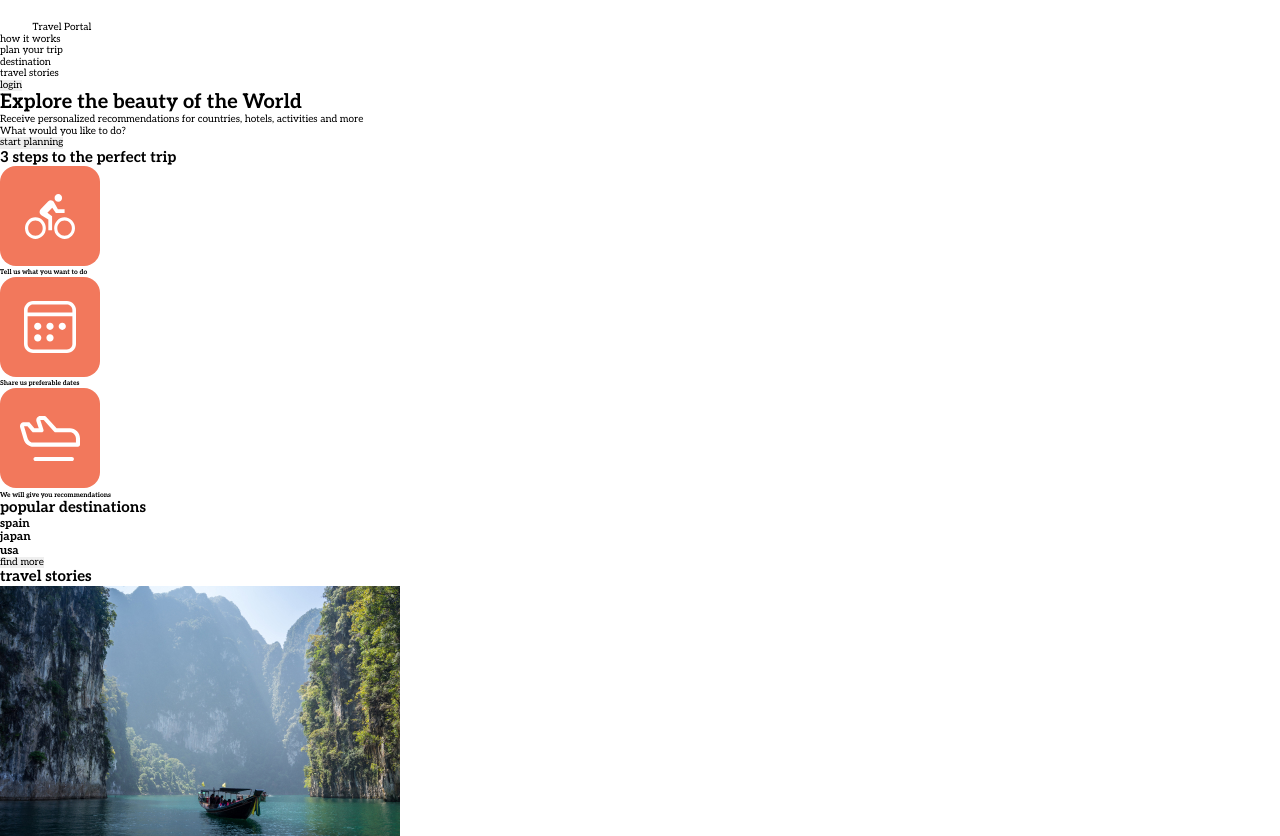
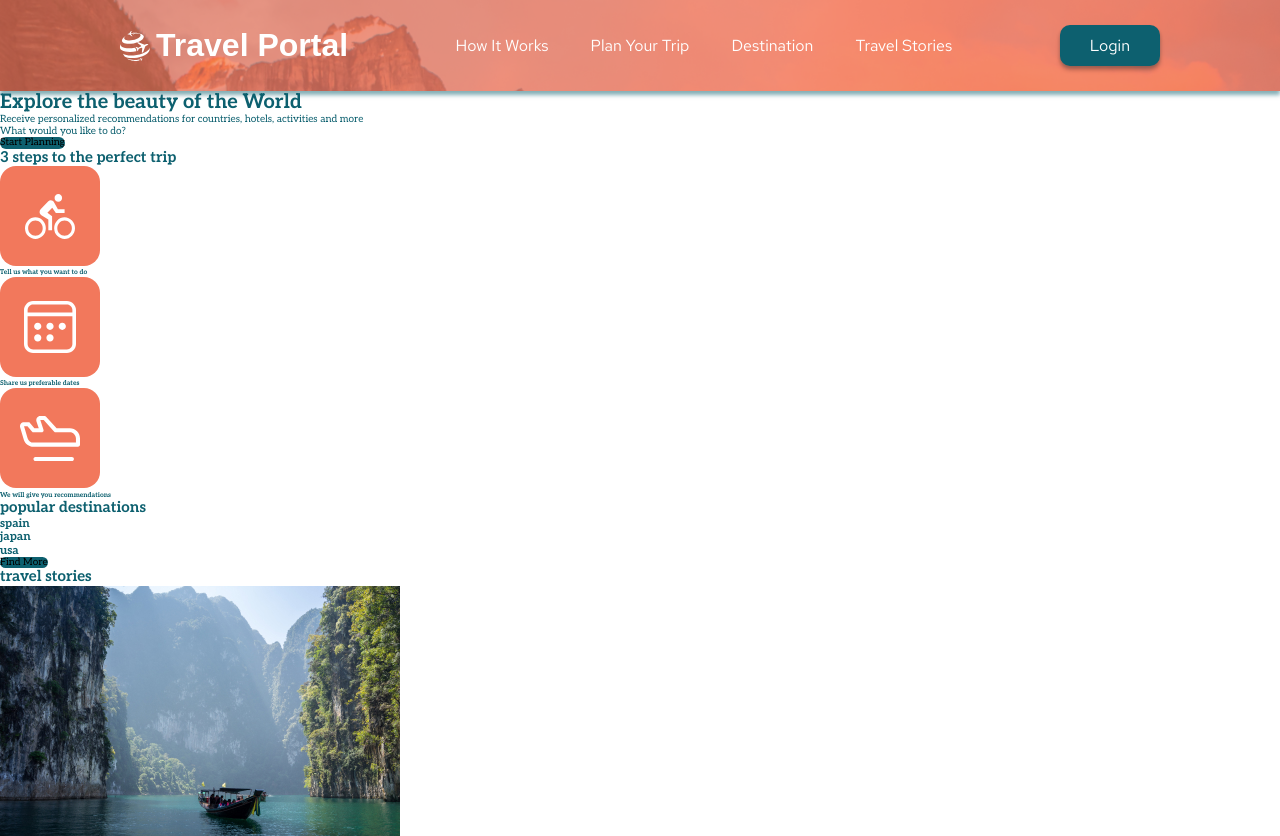
Before and after one commit to WWWolkodaWWW/travel-layout, a website: page travel/index.html in a window 1280 px wide. Shown: the top 836 px of the page. Drawn offline with Linux system fonts and the light colour scheme; a web font is replaced by a local one.

Commit message:
feat: add basic header desktop styles

```diff
--- a/travel/index.html
+++ b/travel/index.html
@@ -19,7 +19,7 @@
 </head>
 <body>
 	<header class="header">
-		<div class="wrapper">
+		<div class="wrapper header__wrapper">
 			<div class="header__logo">
 				<a href="#" class="logo_link">
 					<img src="./assets/svg/logo.svg" alt="logo">
@@ -28,17 +28,17 @@
 			</div>
 			<nav class="header__navigation">
 				<ul class="navigation">
-					<li class="navigation_menu">
-						<a href="#" class="navigation_link">how it works</a>
+					<li class="navigation__menu">
+						<a href="#" class="navigation__menu_link">how it works</a>
 					</li>
-					<li class="navigation_menu">
-						<a href="#" class="navigation_link">plan your trip</a>
+					<li class="navigation__menu">
+						<a href="#" class="navigation__menu_link">plan your trip</a>
 					</li>
-					<li class="navigation_menu">
-						<a href="#" class="navigation_link">destination</a>
+					<li class="navigation__menu">
+						<a href="#" class="navigation__menu_link">destination</a>
 					</li>
-					<li class="navigation_menu">
-						<a href="#" class="navigation_link">travel stories</a>
+					<li class="navigation__menu">
+						<a href="#" class="navigation__menu_link">travel stories</a>
 					</li>
 				</ul>
 			</nav>
--- a/travel/sass/abstract/_constants.scss
+++ /dev/null
@@ -1,3 +0,0 @@
-$font-primary: 'Aleo', serif;
-
-$desktop-width: 1440px;
--- a/travel/sass/abstract/_normalize.scss
+++ b/travel/sass/abstract/_normalize.scss
@@ -370,6 +370,7 @@ ul {
     margin: 0;
     border: none;
     outline: none;
+    background: none;
   }
 
   h1, h2, h3, h4, h5, h6, p {
--- /dev/null
+++ b/travel/sass/abstract/_variables.scss
@@ -0,0 +1,33 @@
+$color-primary: #0D606F;
+$color-priary-alfa: rgba(13, 96, 111, 0.5);
+$color-additional: #F2785C;
+$color-additional-alfa: rgba(242, 120, 92, 0.5);
+$color-light: #FFFFFF;
+
+$header-background: rgba(242, 120, 92, 0.7);
+$divider: 1px solid rgba(13, 96, 111, 0.5);
+$popup-gradient: linear-gradient(177.09deg, #FFFFFF 6.15%, #0D606F 202.69%);
+
+$header-shadow: 0px 4px 4px rgba(13, 96, 111, 0.5);
+$story-card-shadow: 0px 4px 4px rgba(13, 96, 111, 1);
+$popup-shadow: 0px 4px 4px rgba(0, 0, 0, 0.25);
+
+$login-btn-shadow: 0px 4px 4px rgba(0, 0, 0, 0.25), 0px 2px 3px rgba(13, 96, 111, 0.16);
+$large-btn-shadow:0px 0px 3px rgba(13, 96, 111, 0.08), 0px 2px 3px rgba(13, 96, 111, 0.16);
+$input-shadow: inset 0px 0px 3px rgba(13, 96, 111, 0.08), inset 0px 2px 3px rgba(13, 96, 111, 0.16);
+$text-shadow: 0px 2px 3px rgba(255, 255, 255, 0.16);
+
+$font-primary: 'Aleo', serif;
+$font-additional: 'Red Hat Text', sans-serif;
+$font-logo: 'Magra', sans-serif;
+
+$desktop-width: 1440px;
+
+$svg-filter: invert(27%) sepia(12%) saturate(4862%) hue-rotate(149deg) brightness(97%) contrast(90%);
+
+@mixin font ($size, $weight: 400, $height, $style: normal) {
+	font-size: $size;
+	font-weight: $weight;
+	line-height: $height;
+	font-style: $style;
+};
--- a/travel/sass/components/_base.scss
+++ /dev/null
@@ -1,12 +0,0 @@
-html {
-	font-size: 10px;
-}
-
-body {
-	font-family: $font-primary;
-}
-
-.wrapper {
-	max-width: $desktop-width;
-	margin: 0 auto;
-}
--- /dev/null
+++ b/travel/sass/components/_components.scss
@@ -0,0 +1,30 @@
+html {
+	font-size: 10px;
+}
+
+body {
+	font-family: $font-primary;
+	color: $color-primary;
+}
+
+.wrapper {
+	max-width: $desktop-width;
+	margin: 0 auto;
+}
+
+.btn {
+	border-radius: 1rem;
+	background: $color-primary;
+	text-transform: capitalize;
+}
+
+
+.login {
+	&_btn {
+		@include font ($size: 1.6rem, $weight: 400, $height: 2.1rem);
+		color: $color-light;
+		font-family: $font-additional;
+		padding: 1rem 3rem;
+		box-shadow: $login-btn-shadow;
+	}
+}
--- a/travel/sass/components/_header.scss
+++ b/travel/sass/components/_header.scss
@@ -1,32 +1,67 @@
 .header {
+	background-image: url(../../assets/img/bg-primary.jpg);
+	background-repeat: no-repeat;
+	background-position: top center;
+	background-size: cover;
+	position: relative;
+
+	&::after {
+		content: '';
+		position: absolute;
+		top: 0;
+		left: 0;
+		width: 100%;
+		height: 100%;
+		background: $header-background;
+		z-index: 2;
+		box-shadow: $header-shadow;
+	}
+
+	&__wrapper {
+		position: relative;
+		z-index: 3;
+		display: flex;
+		justify-content: space-between;
+		align-items: center;
+		flex-direction: row;
+		padding: 2.5rem 12rem;
+	}
 
 	&__logo {
 	}
 
 	&__navigation {
+		@include font ($size: 1.6rem, $weight: 400, $height: 2.1rem);
+		color: $color-light;
+		font-family: $font-additional;
+		text-transform: capitalize;
+
 	}
 }
 
 .logo {
 
 	&_link {
+		display: flex;
+		align-items: center;
+		gap: 0.6rem;
 	}
 
 	&_description {
+		font-family: $font-logo;
+		@include font ($size: 3.2rem, $weight: 700, $height: 3.9rem);
+		color: $color-light;
 	}
 }
+
 .navigation {
+	display: flex;
+	gap: 4.2rem;
 
-	&_menu {
-	}
 
-	&_link {
+	&__menu {
+
+		&_link {
+		}
 	}
 }
-.btn {
-}
-.login {
-
-	&_btn {
-	}
-}
--- a/travel/sass/style.scss
+++ b/travel/sass/style.scss
@@ -1,5 +1,5 @@
 @import "abstract/normalize";
-@import "abstract/constants";
+@import "abstract/variables";
 
-@import "components/base";
+@import "components/components";
 @import "components/header";
```
Also changed, not shown: travel/sass/style.css, 1 other file.
